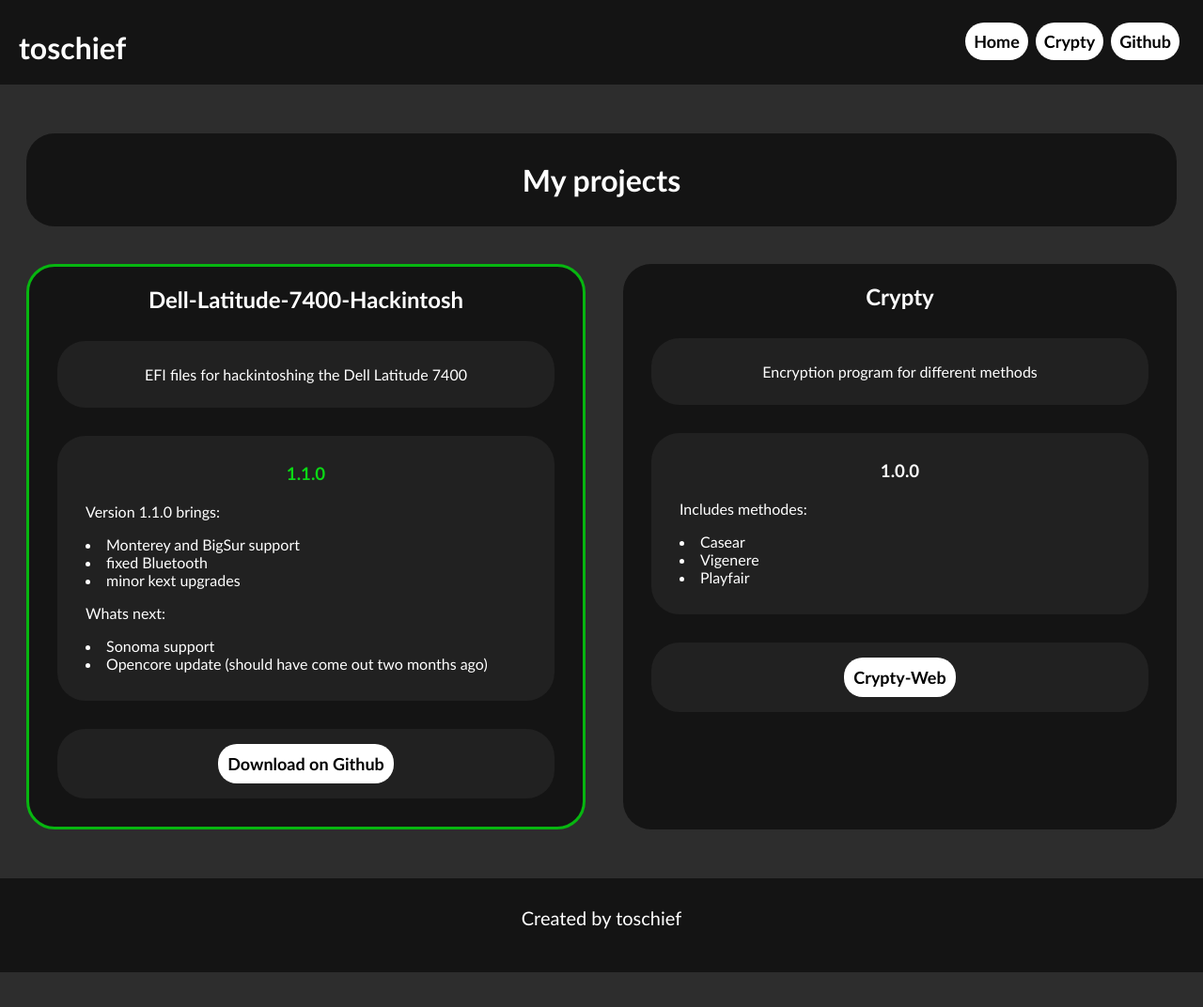
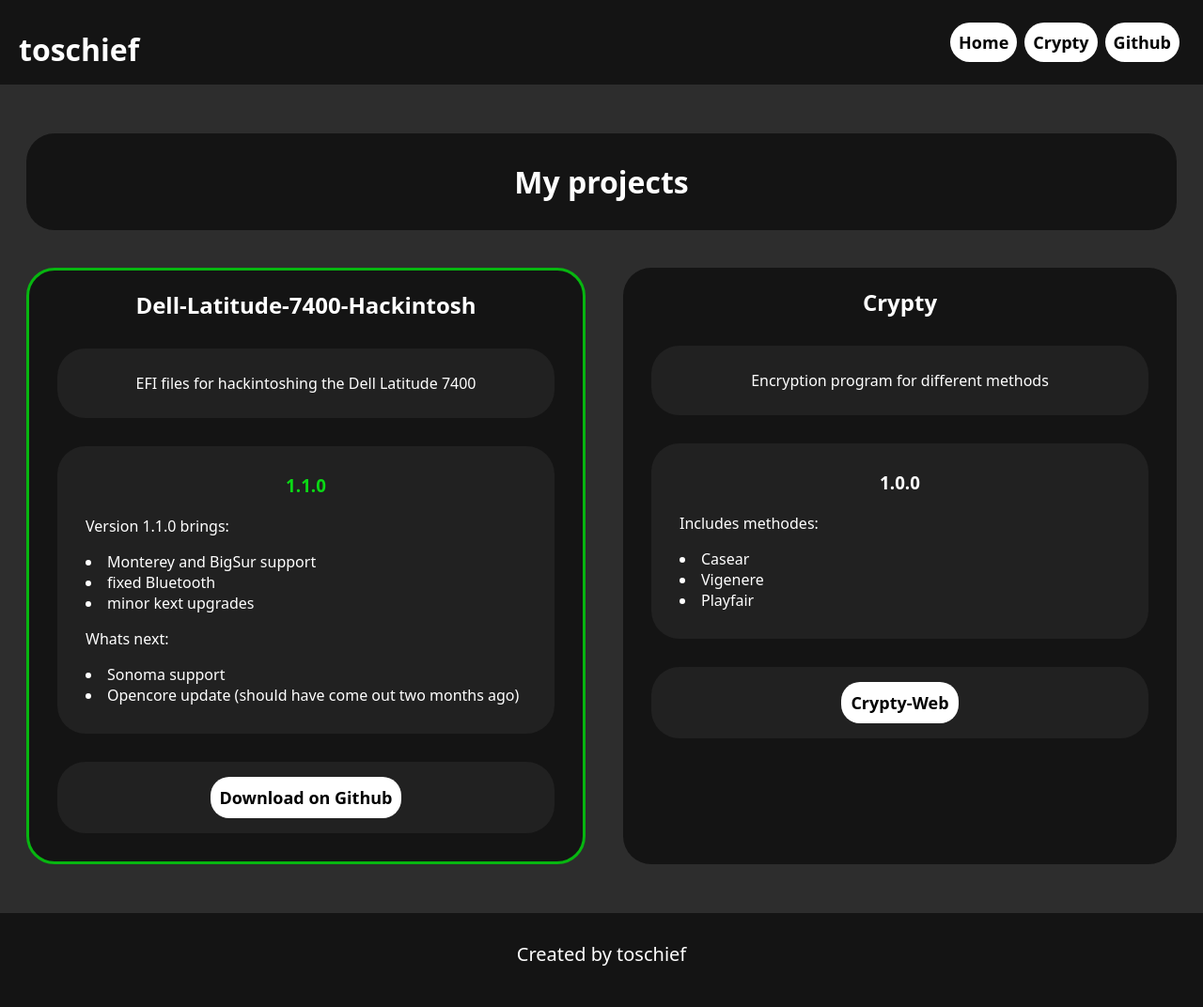
Before and after one commit to toschief/toschief.github.io, a plain HTML site: page index.html in a window 1280 px wide. Shown: the whole page at 94% size. Before the commit the page ends 1035 px from the top, so only its background shows below. Drawn offline with Linux system fonts and the light colour scheme.

Commit message:
font update

```diff
--- a/stylesheets/crypty.css
+++ b/stylesheets/crypty.css
@@ -4,7 +4,8 @@
   justify-content: center;
   flex-wrap: wrap;
   align-content: center;
-  font-family: Calibri;
+  font-family: system-ui, -apple-system, BlinkMacSystemFont, "Segoe UI", Roboto,
+    Oxygen, Ubuntu, Cantarell, "Open Sans", "Helvetica Neue", sans-serif;
   margin: auto;
   margin-top: 40px;
   margin-bottom: 40px;
--- a/stylesheets/home.css
+++ b/stylesheets/home.css
@@ -4,7 +4,8 @@
   justify-content: center;
   flex-wrap: wrap;
   align-content: center;
-  font-family: Calibri;
+  font-family: system-ui, -apple-system, BlinkMacSystemFont, "Segoe UI", Roboto,
+    Oxygen, Ubuntu, Cantarell, "Open Sans", "Helvetica Neue", sans-serif;
   margin: auto;
   margin-top: 40px;
   margin-bottom: 40px;
@@ -70,6 +71,6 @@
   margin-top: 45px;
 }
 
-a:hover{
+a:hover {
   border-radius: 12px;
 }
--- a/stylesheets/wpr.css
+++ b/stylesheets/wpr.css
@@ -1,5 +1,6 @@
 #f1 {
-  font-family: Calibri;
+  font-family: system-ui, -apple-system, BlinkMacSystemFont, "Segoe UI", Roboto,
+    Oxygen, Ubuntu, Cantarell, "Open Sans", "Helvetica Neue", sans-serif;
   text-align: center;
   font-size: 20px;
   background-color: #141414;
@@ -12,7 +13,8 @@
 #a1 {
   color: white;
   float: left;
-  font-family: Calibri;
+  font-family: system-ui, -apple-system, BlinkMacSystemFont, "Segoe UI", Roboto,
+    Oxygen, Ubuntu, Cantarell, "Open Sans", "Helvetica Neue", sans-serif;
   padding-left: 10px;
 }
 #h1 {
@@ -29,7 +31,8 @@
   color: #000000;
   border-radius: 78px;
   text-decoration: none;
-  font-family: Calibri;
+  font-family: system-ui, -apple-system, BlinkMacSystemFont, "Segoe UI", Roboto,
+    Oxygen, Ubuntu, Cantarell, "Open Sans", "Helvetica Neue", sans-serif;
   padding: 9px;
   margin: 2px;
   font-weight: bolder;
```
Also changed, not shown: index.html (+7 -6 lines).
